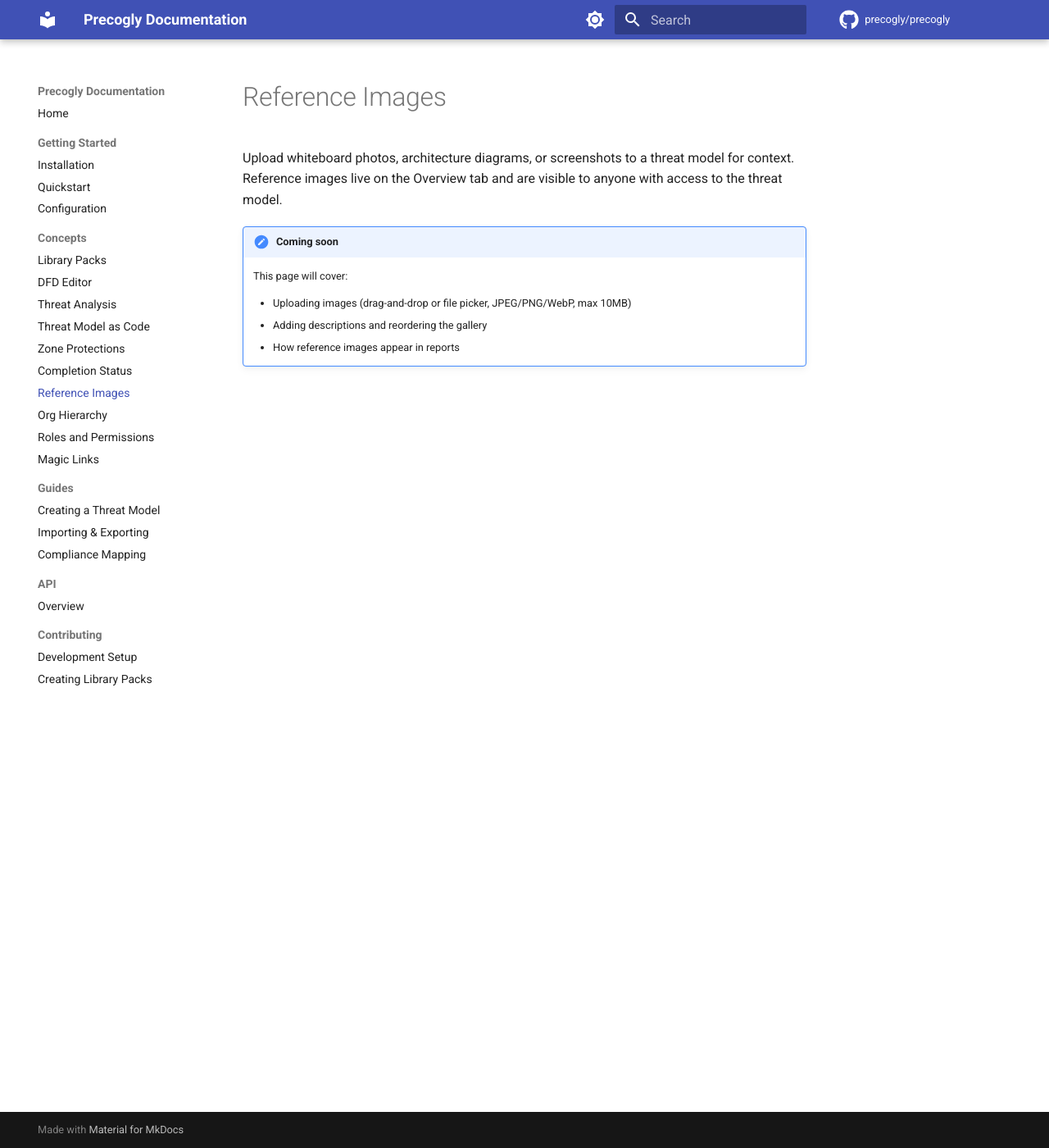
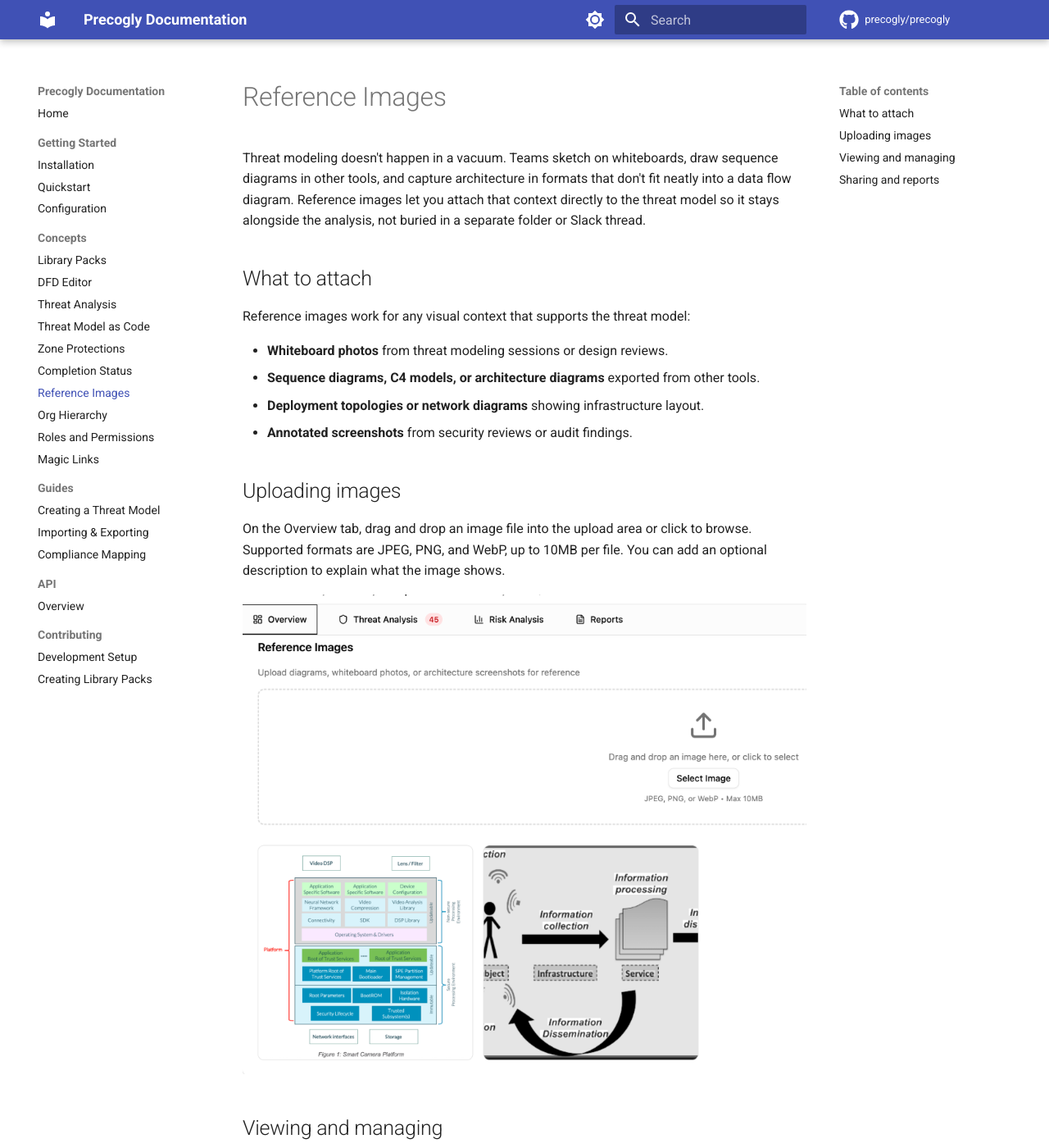
Before and after one commit to AlvinKuruvilla/precogly, an MkDocs documentation site: the page built from docs/concepts/reference-images.md, in a window 1280 px wide and 1400 px high. Shown: the whole window at 82% size. Built offline with MkDocs 1.6.1 and Material for MkDocs 9.7.7, drawn with Linux system fonts in a browser that asks for light colours; comment, search, counter and statistics services are not loaded; some of the changed text lies outside the part shown.

Commit message:
add doc for uploading of reference images

```diff
--- a/docs/concepts/reference-images.md
+++ b/docs/concepts/reference-images.md
@@ -1,10 +1,30 @@
 # Reference Images
 
-Upload whiteboard photos, architecture diagrams, or screenshots to a threat model for context. Reference images live on the Overview tab and are visible to anyone with access to the threat model.
+Threat modeling doesn't happen in a vacuum. Teams sketch on whiteboards, draw sequence diagrams in other tools, and capture architecture in formats that don't fit neatly into a data flow diagram. Reference images let you attach that context directly to the threat model so it stays alongside the analysis, not buried in a separate folder or Slack thread.
 
-!!! note "Coming soon"
-    This page will cover:
+## What to attach
 
-    - Uploading images (drag-and-drop or file picker, JPEG/PNG/WebP, max 10MB)
-    - Adding descriptions and reordering the gallery
-    - How reference images appear in reports
+Reference images work for any visual context that supports the threat model:
+
+- **Whiteboard photos** from threat modeling sessions or design reviews.
+- **Sequence diagrams, C4 models, or architecture diagrams** exported from other tools.
+- **Deployment topologies or network diagrams** showing infrastructure layout.
+- **Annotated screenshots** from security reviews or audit findings.
+
+## Uploading images
+
+On the Overview tab, drag and drop an image file into the upload area or click to browse. Supported formats are JPEG, PNG, and WebP, up to 10MB per file. You can add an optional description to explain what the image shows.
+
+![Reference images section showing the upload area and gallery](../assets/images/reference-images-gallery.png)
+
+## Viewing and managing
+
+Uploaded images appear in a responsive grid gallery on the Overview tab. Click any image to open a lightbox viewer with previous/next navigation. The viewer shows the image description, who uploaded it, and when.
+
+![Uploading an image with preview and description field](../assets/images/reference-images-upload.png)
+
+To delete an image, hover over it in the gallery and click the delete button. A confirmation dialog prevents accidental deletions. Deleted images are permanently removed from storage.
+
+## Sharing and reports
+
+Reference images are included when you share a threat model via [magic link](magic-links.md). Recipients see the same gallery in read-only mode. Images also appear in exported reports generated from the Reports tab.
```
Also changed, not shown: docs/assets/images/reference-images-gallery.png (added), docs/assets/images/reference-images-upload.png (added).
